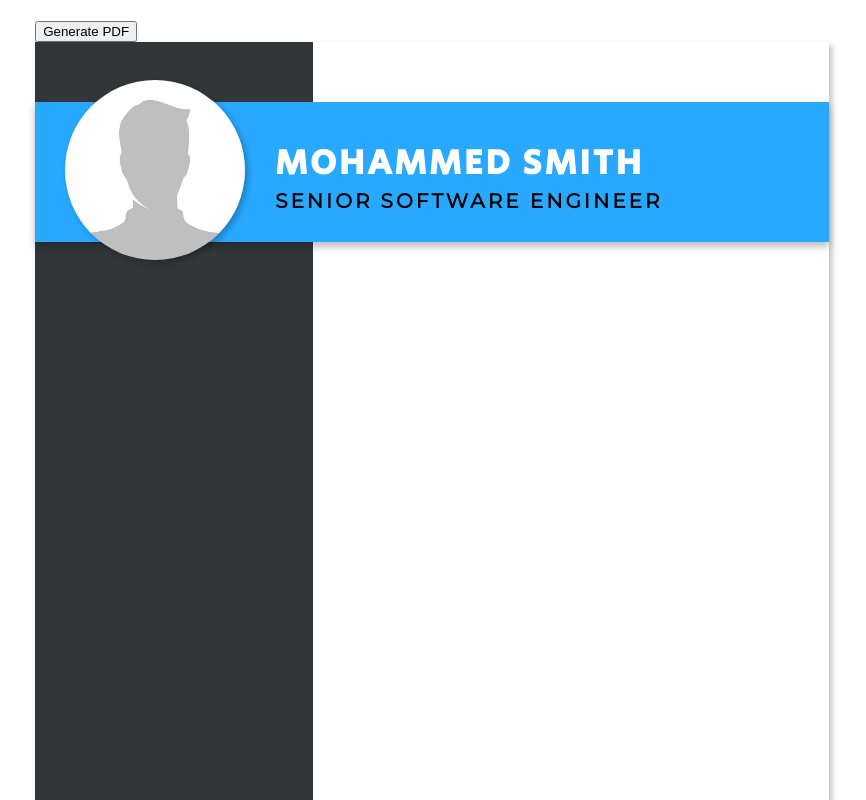
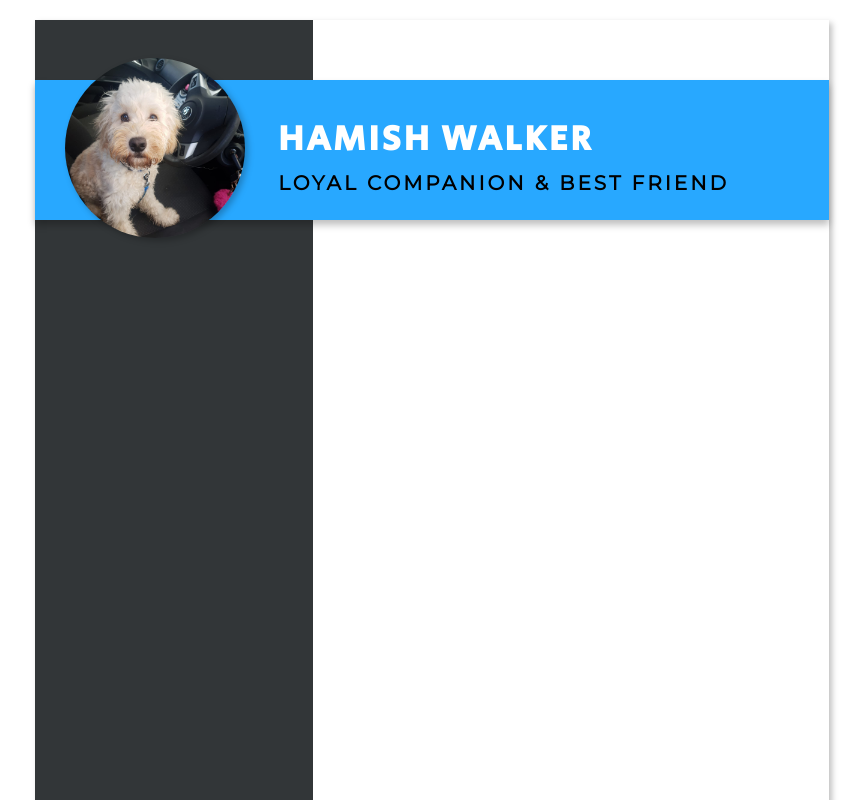
Before and after one commit to stevenwalker91/cv-generator, a React (Create React App) app: page / in a window 1280 px wide. Shown: the top 800 px of the page, without its empty margins (208-1074 px from the left). Built offline with nearby package versions, Linux system fonts and the light colour scheme.

Commit message:
Updated field update component to be inline so no form is needed. Flicks between input and header.

```diff
--- a/src/App.css
+++ b/src/App.css
@@ -21,13 +21,48 @@
   box-shadow: 3px 3px 6px 0px rgb(0 0 0 / 25%);
 }
 
-#banner {
-  background-color: var(--accent-color);
+.outer-banner {
   grid-column: 1 / 3;
-  height: 140px;
   position: absolute;
   top: 60px;
   width: 100%;
+}
+
+#edit-fields {
+  background-color: white;
+  position: absolute;
+  left: 50%;
+  margin-left: -25%;
+  padding: 20px;
+  border-radius: 10px;
+  margin-top: 5px;
+  box-shadow: 3px 3px 6px 0px rgb(0 0 0 / 40%);
+
+
+}
+
+#edit-fields::after {
+  content: " ";
+  position: absolute;
+  bottom: 100%;
+  /* At the bottom of the tooltip */
+  left: 50%;
+  margin-left: -5px;
+  border-width: 5px;
+  border-style: solid;
+  border-color: transparent transparent white transparent;
+}
+
+.updateFieldForm {
+  display: flex;
+  flex-direction: column;
+  width: 330px;
+  gap: 10px;
+}
+
+#banner {
+  background-color: var(--accent-color);
+  height: 140px;
   display: flex;
   align-items: center;
   box-shadow: 0px 5px 7px 0px rgb(0 0 0 / 25%)
@@ -78,8 +113,14 @@
 
 #name-container {
   margin-left: 30px;
+  width: 65%
 }
 
+.updateableField:hover {
+  cursor: pointer;
+
+
+}
 
 .sidebar {
   background-color: var(--sidebar-color);
@@ -94,20 +135,34 @@
 h1,
 h2 {
   text-transform: uppercase;
-  letter-spacing: 3px;
+
 }
 
-h1 {
+h1,
+h2,
+.h1,
+.h2 {
+  letter-spacing: 3px;
+  background: none;
+  border: none;
+  padding: 3px;
+  width: 100%;
+}
+
+h1,
+.h1 {
   color: white;
   font-size: 35px;
   font-family: 'Secular One', monospace;
   margin-bottom: 0;
+  margin-top: 23px;
 }
 
-h2 {
+h2,
+.h2 {
   font-family: 'Montserrat', sans-serif;
   margin-top: 0;
   font-size: 20px;
-  font-weight: bold;
   font-weight: 900;
+  margin-bottom: 15px;
 }
--- a/src/App.js
+++ b/src/App.js
@@ -21,12 +21,12 @@ class App extends Component {
   render() {
     return (
       <div>
-        <GeneratePDFButton />
         <div id="app" className="app">
           <Banner />
           <Sidebar />
           <Main />
         </div>
+        <GeneratePDFButton />
       </div>
     )
   }
--- a/src/components/banner.js
+++ b/src/components/banner.js
@@ -1,20 +1,66 @@
 import React, { Component } from 'react';
 import '../App.css';
-import profilePic from '../assets/placeholder-image.jpeg';
-//import profilePic from '../assets/me.jpeg';
-
+import profilePic from '../assets/hamish.jpg';
+import UpdateField from './update-field';
+import ClickableField from './clickable-field';
 
 class Banner extends Component {
   constructor(props) {
     super(props)
 
     this.state = {
+      name: 'Hamish Walker',
+      role: 'Loyal Companion & Best Friend',
+      isNameEditing: false,
+      isRoleEditing: false
+    }
+  }
+
+
+  makeFieldEditable = (event) => {
+
+    if (event.target.id === 'name') {
+      this.setState({
+        isNameEditing: true
+      })
+    }
+
+    if (event.target.id === 'role') {
+      this.setState({
+        isRoleEditing: true
+      })
+    }
+  }
+
+  handleLoseFocus = (event) => {
+    if(event.target.name === 'name') {
+      this.setState({
+        isNameEditing: false
+      })
+    }
+    if(event.target.name === 'role') {
+      this.setState({
+        isRoleEditing: false
+      })
+    }
 
   }
 
+  handleUpdate = (event) => {
+    const key = event.target.name;
+
+    this.setState({
+      [key]: event.target.value
+    })
+
   }
+
+
+
   render() {
+    const { name, role, updateFieldToShow, isNameEditing, isRoleEditing } = this.state;
     return (
+      <div className="outer-banner">
         <div id="banner">
           <div className="edit-pic-container">
             <label htmlFor="profilePicInput">
@@ -24,11 +70,16 @@ class Banner extends Component {
             <input type="file" id="profilePicInput" name="profilePicInput" />
           </div>
           <div id="name-container">
-          <h1 id="name">Mohammed Smith</h1>
-          <h2 id="profession">Senior Software Engineer</h2>
+
+            <ClickableField fieldName="name" value={name} edit={this.makeFieldEditable} loseFocus={this.handleLoseFocus} handleUpdate={this.handleUpdate} isEditing={isNameEditing} />
+            <ClickableField fieldName="role" value={role} edit={this.makeFieldEditable} loseFocus={this.handleLoseFocus} handleUpdate={this.handleUpdate} isEditing={isRoleEditing} />
+
+
 
           </div>
         </div>
+      </div>
+
     )
   }
 }
--- /dev/null
+++ b/src/components/clickable-field.js
@@ -0,0 +1,40 @@
+import React, { Component } from 'react';
+import '../App.css';
+
+
+class ClickableField extends Component {
+  constructor(props) {
+    super(props)
+
+    this.state = {
+
+    }
+
+  }
+
+  render() {
+
+    const { fieldName, value, edit, isEditing, loseFocus, isRoleEditing, handleUpdate} = this.props;
+
+    if (fieldName === 'name') {
+      return (
+        <div className="wrapper">
+          {!isEditing && <h1 id={fieldName} onClick={(event) => edit(event)} className="updateableField">{value}</h1> }
+          {isEditing && <input value={value} className="h1" name={fieldName} onChange={(event) => handleUpdate(event)} onBlur={(event) => loseFocus(event)} autoFocus></input> }
+        </div>
+      )
+    }
+
+    if (fieldName === 'role') {
+      return (
+        <div className="wrapper">
+          {!isEditing && <h2 id={fieldName} onClick={(event) => edit(event)} className="updateableField">{value}</h2> }
+          {isEditing && <input value={value} className="h2" name={fieldName} onChange={(event) => handleUpdate(event)} onBlur={(event) => loseFocus(event)} autoFocus></input> }
+        </div>
+      )
+    }
+
+  }
+}
+
+export default ClickableField;
--- a/src/components/generate-pdf.js
+++ b/src/components/generate-pdf.js
@@ -30,7 +30,7 @@ class GeneratePDFButton extends Component {
         useCORS: true
       },
       callback: function (doc) {
-        doc.save();
+        doc.save('cv.pdf');
       }
 
     })
--- /dev/null
+++ b/src/components/update-field.js
@@ -0,0 +1,29 @@
+import React, { Component } from 'react';
+import '../App.css';
+
+
+class UpdateField extends Component {
+  constructor(props) {
+    super(props)
+
+    this.state = {
+
+    }
+
+  }
+
+  render() {
+
+    const { field, edit, submit, value } = this.props
+    return (
+      <div id="edit-fields">
+      <form className="updateFieldForm" onSubmit={(event) => submit(event)}>
+        <input onChange={(event) => edit(event)} name={field} value={value} autoFocus></input>
+        <button type="submit">Close</button>
+      </form>
+    </div>
+    )
+  }
+}
+
+export default UpdateField;
```
Also changed, not shown: src/assets/hamish.jpg (added). Lines whose indentation alone changed are shown as unchanged.
